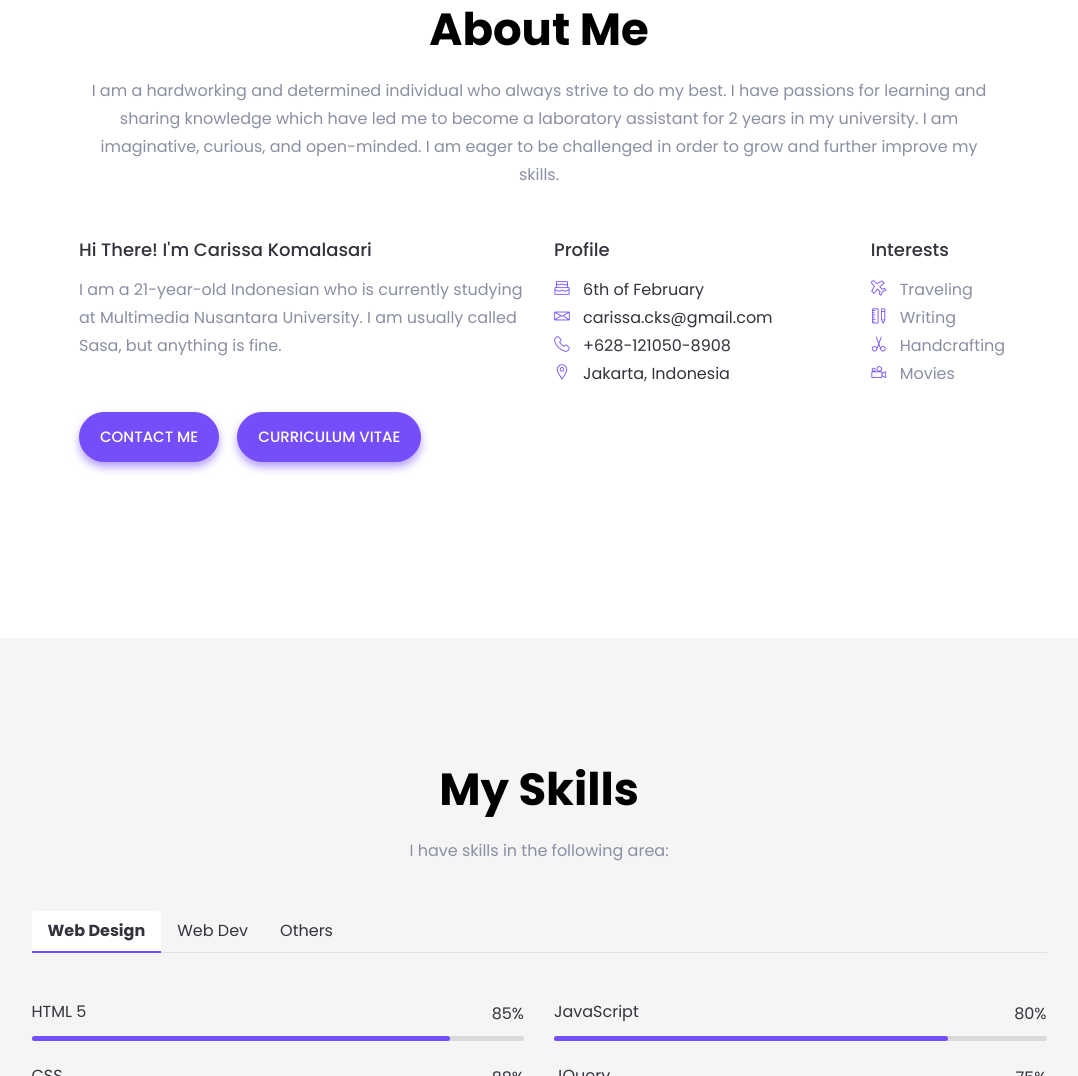
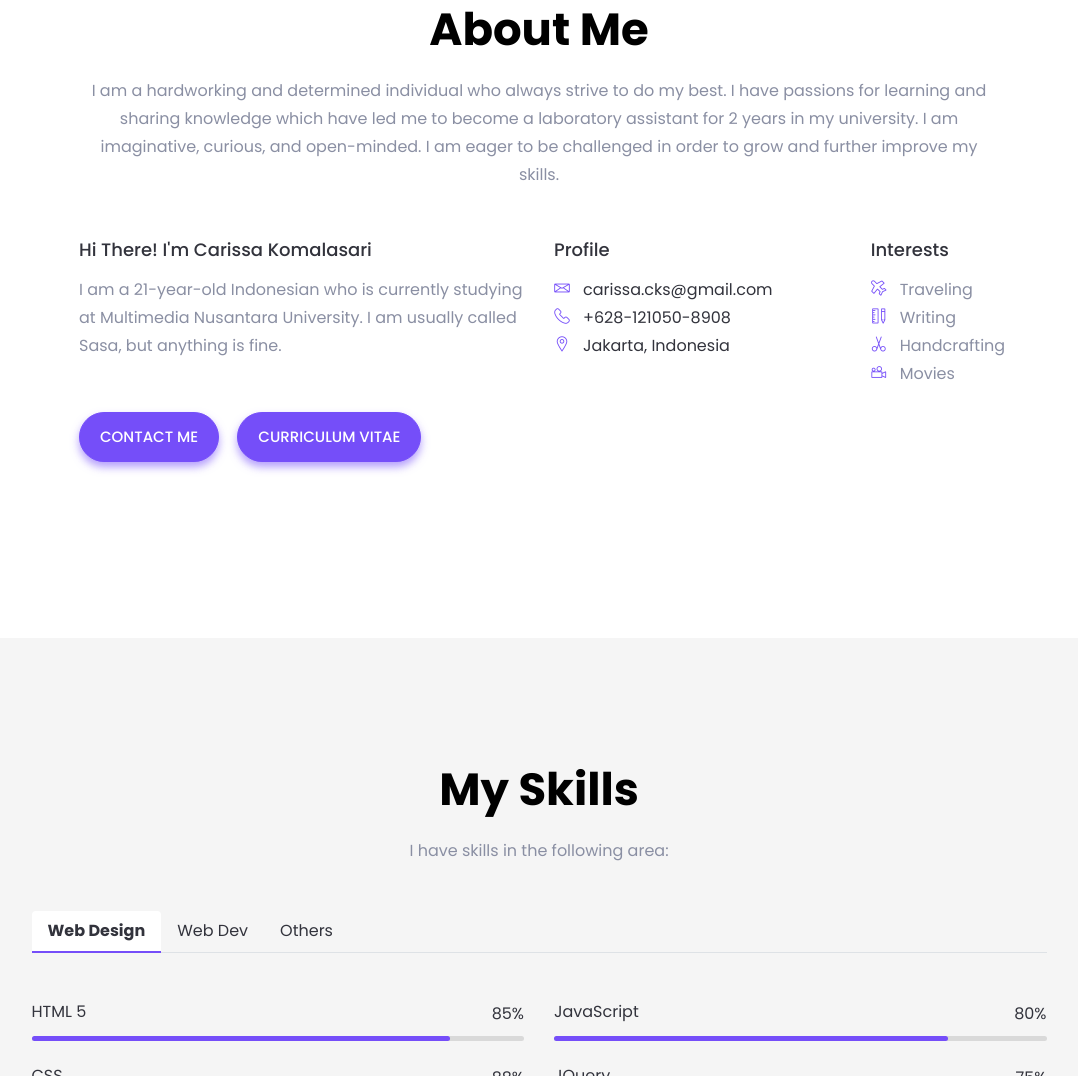
Before and after one commit to carissacks/carissacks.github.io, a plain HTML site: page index.html in a window 1280 px wide. Shown: the part 932-2008 px from the top of the page, without its empty margins (101-1179 px from the left). Drawn offline with nearby package versions, Linux system fonts and the light colour scheme; files whose address does not match are found by name.

Commit message:
Update index.html

```diff
--- a/index.html
+++ b/index.html
@@ -195,15 +195,6 @@
                         <div class="col-lg-4 mt-md-0 mt-3">
                             <div class="about-content">
                                 <h5 class="about-title">Profile</h5>
-
-                                <div class="single-info d-flex align-items-center">
-                                    <span class="info-icon">
-                                        <i class="lni-cake"></i>
-                                    </span>
-                                    <span class="info-text">
-                                        <p><span>6th of February</span></p>
-                                    </span>
-                                </div> <!-- single info -->
 
                                 <a href="mailto:carissa.cks@gmail.com">
                                     <div class="single-info d-flex align-items-center">
```
